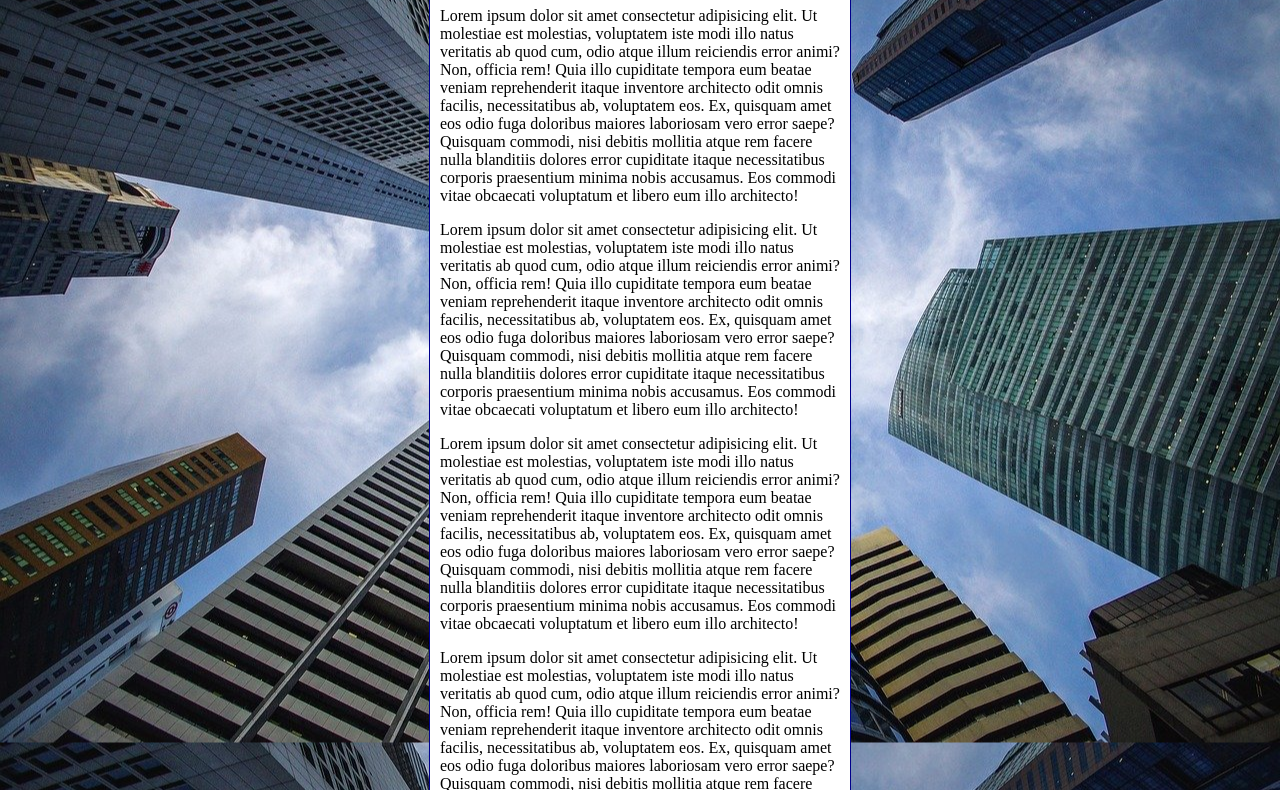
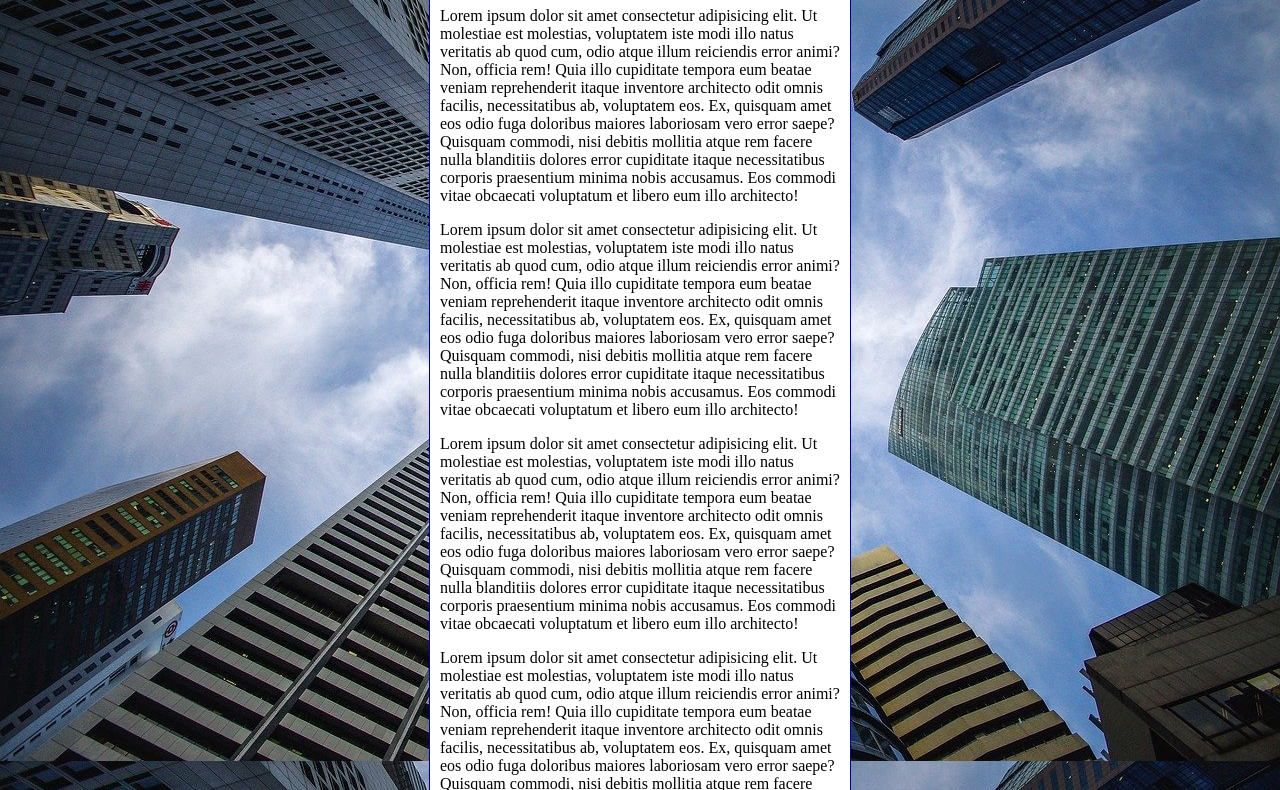
Before and after one commit to Lucasfs3/html-css, a plain HTML site: page exercicios/modulo 3/ex022/fundo006.html in a window 1280 px wide. Shown: the part 92-882 px from the top of the page. Drawn offline with Linux system fonts and the light colour scheme.

Commit message:
Exercicio 022 atualização

```diff
--- a/exercicios/modulo 3/ex022/fundo006.html
+++ b/exercicios/modulo 3/ex022/fundo006.html
@@ -3,19 +3,22 @@
 <head>
     <meta charset="UTF-8">
     <meta name="viewport" content="width=device-width, initial-scale=1.0">
-    <title>Document</title>
+    <title>Fundo fixo de tela</title>
     <style>
         body {
             height: 100vh;
             background-color: black;
             background-image: url(imagens/wallpaper002.jpg);
             background-position: center center;
-            background-repeat: repeat-y;
+            background-repeat: no-repeat;
             background-size: cover;
+            background-attachment: fixed;
+            /* Shorthand - background
+             background: black url('imagens/wallpaper002.jpg') center center no-repeat cover fixed; */
         }
         main {
             background-color: white;
-            width: 400px;
+            max-width: 400px;
             padding: 10px;
             margin: auto;
             border: 1px solid darkblue;
```
